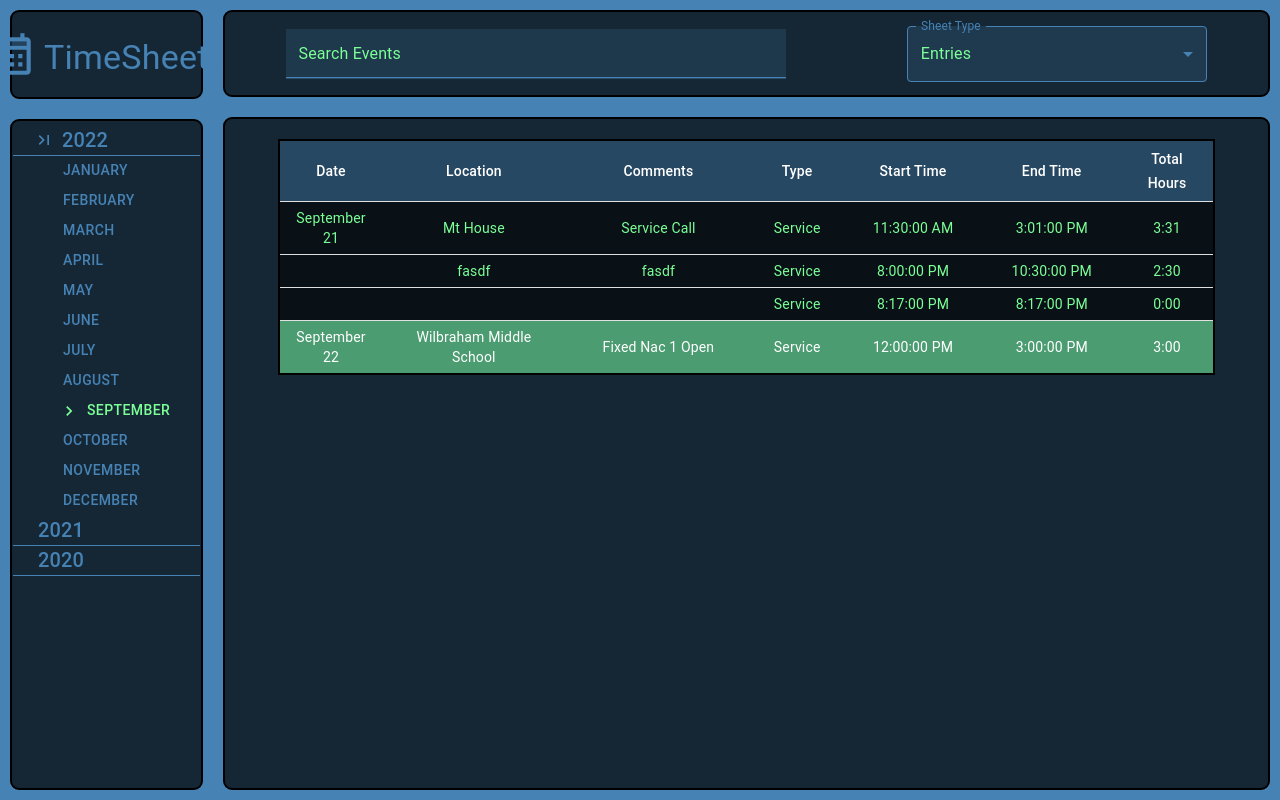
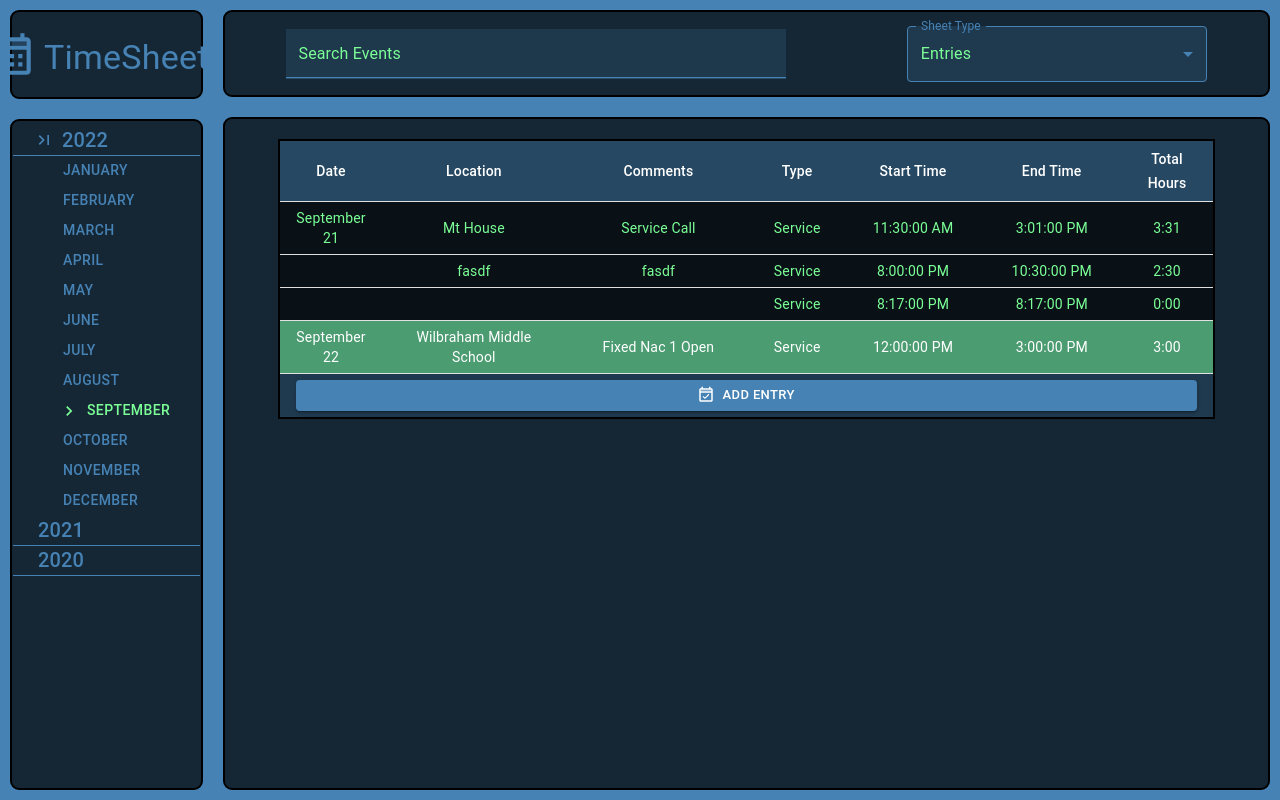
Before and after one commit to kraig-hebert/timesheets, a React (Create React App) app: page / in a window 1280 px wide. Built offline with nearby package versions, Linux system fonts and the light colour scheme; data requests are answered from the project's data file; a web font is replaced by a local one.

Commit message:
updated table button logic and styling

```diff
--- a/db.json
+++ b/db.json
@@ -147,6 +147,12 @@
       "destination": "gsdgsfdg",
       "miles": 45,
       "id": 11
+    },
+    {
+      "date": "2022-09-22T04:00:00.000Z",
+      "destination": " Home Depot",
+      "miles": 55,
+      "id": 12
     }
   ]
 }
--- a/src/components/main/entriesTable/EntriesTable.jsx
+++ b/src/components/main/entriesTable/EntriesTable.jsx
@@ -107,11 +107,13 @@ const EntriesTable = () => {
   const RenderRowButton = () => {
     return (
       <TableRow>
-        <TableCell sx={SX.emptyTableCellSX} align="center" colSpan={7}>
+        <TableCell align="center" colSpan={7}>
           <Button
             variant="contained"
+            size="small"
             startIcon={<EventAvailableTwoTone />}
             onClick={() => dispatch(modalOpened('entries'))}
+            sx={SX.rowButtonSX}
           >
             Add Entry
           </Button>
@@ -150,7 +152,8 @@ const EntriesTable = () => {
             </TableRow>
           </TableHead>
           <TableBody>
-            {rows.length ? renderedRowList : <RenderRowButton />}
+            {renderedRowList}
+            <RenderRowButton />
           </TableBody>
         </Table>
       </TableContainer>
--- a/src/components/main/expensesTable/ExpensesTable.jsx
+++ b/src/components/main/expensesTable/ExpensesTable.jsx
@@ -57,11 +57,13 @@ const ExpensesTable = () => {
   const RenderButtonRow = () => {
     return (
       <TableRow>
-        <TableCell sx={SX.emptyTableCellSX} align="center" colSpan={3}>
+        <TableCell align="center" colSpan={3}>
           <Button
             variant="contained"
+            size="small"
             startIcon={<PaidTwoTone />}
             onClick={() => dispatch(modalOpened('expenses'))}
+            sx={SX.rowButtonSX}
           >
             Add Expense
           </Button>
@@ -89,7 +91,8 @@ const ExpensesTable = () => {
             </TableRow>
           </TableHead>
           <TableBody>
-            {rows.length ? renderedRowList : <RenderButtonRow />}
+            {renderedRowList}
+            <RenderButtonRow />
           </TableBody>
         </Table>
       </TableContainer>
--- a/src/components/main/mainSX.js
+++ b/src/components/main/mainSX.js
@@ -32,7 +32,10 @@ export const tableRowSX = (style) => {
   return styles[style];
 };
 
-export const emptyTableCellSX = {
+export const tableRowWithButtonSX = {
+  margin: '0',
+};
+
+export const rowButtonSX = {
   width: '100%',
-  height: '100px',
 };
--- a/src/components/modals/addModals/AddEntryModal.jsx
+++ b/src/components/modals/addModals/AddEntryModal.jsx
@@ -72,7 +72,7 @@ const AddEntryModal = () => {
     >
       <DialogTitle>Add New Entry</DialogTitle>
       <Divider sx={SX.dividerSX} />
-      <DialogContent>
+      <DialogContent sx={SX.dialogContentSX}>
         <Stack spacing={1}>
           <TextField
             margin="dense"
--- a/src/components/modals/addModals/AddExpenseModal.jsx
+++ b/src/components/modals/addModals/AddExpenseModal.jsx
@@ -61,7 +61,7 @@ const AddExpenseModal = () => {
     >
       <DialogTitle>Add New Expense</DialogTitle>
       <Divider sx={SX.dividerSX} />
-      <DialogContent>
+      <DialogContent sx={SX.dialogContentSX}>
         <Stack spacing={1}>
           <DatePicker
             label="Date"
--- a/src/components/modals/modalSX.js
+++ b/src/components/modals/modalSX.js
@@ -15,11 +15,18 @@ export const modalSX = {
   },
 };
 
+export const dialogContentSX = {
+  display: 'flex',
+  flexDirection: 'column',
+  alignItems: 'center',
+};
+
 export const dividerSX = {
   backgroundColor: '#fff',
 };
 
 export const inputSX = {
+  width: '400px',
   backgroundColor: 'tertiary.main',
   input: {
     color: 'secondary.main',
@@ -42,6 +49,7 @@ export const inputSX = {
 };
 
 export const selectSX = {
+  width: '400px',
   color: 'secondary.main',
   backgroundColor: 'tertiary.main',
   '&:hover': {
```
